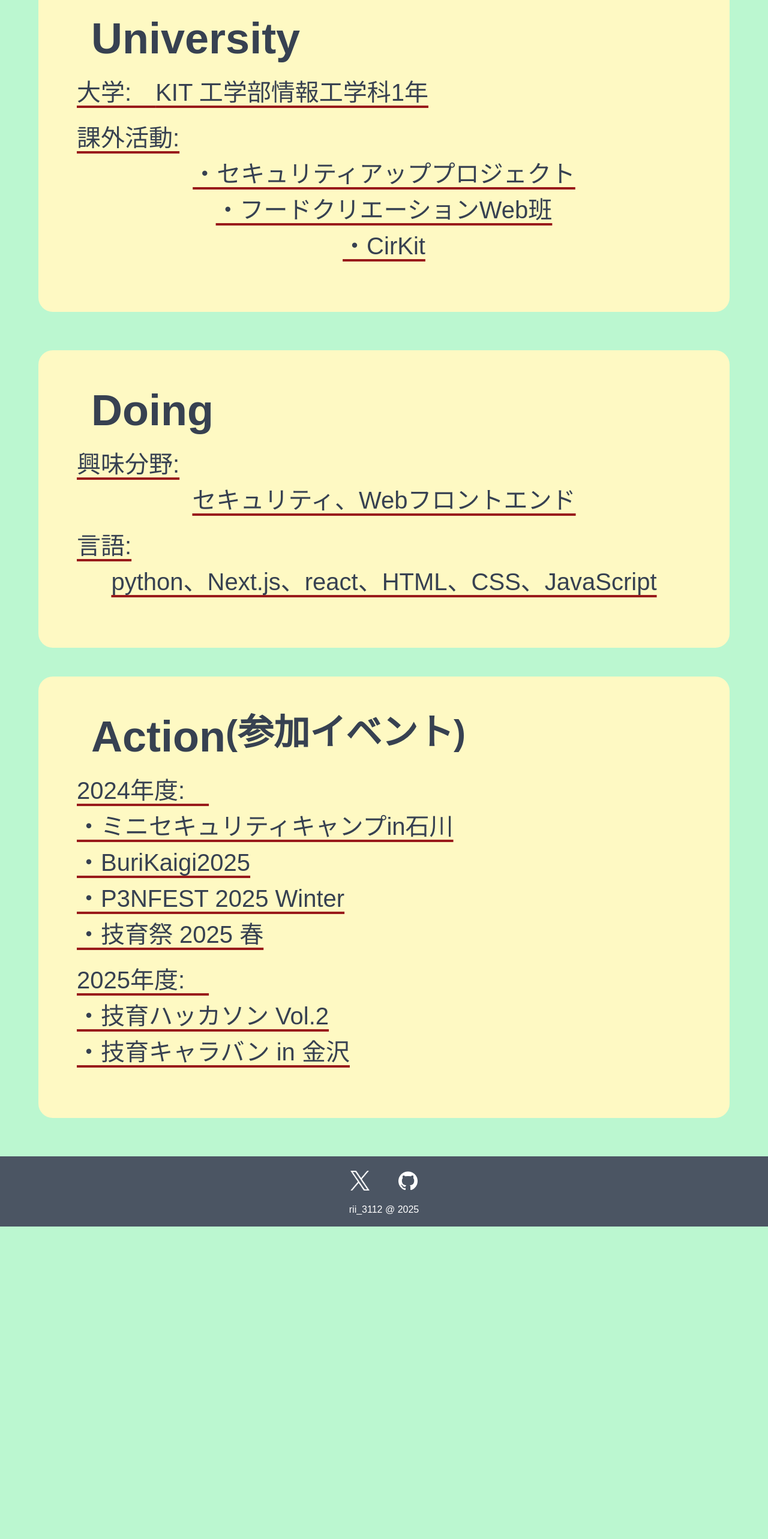
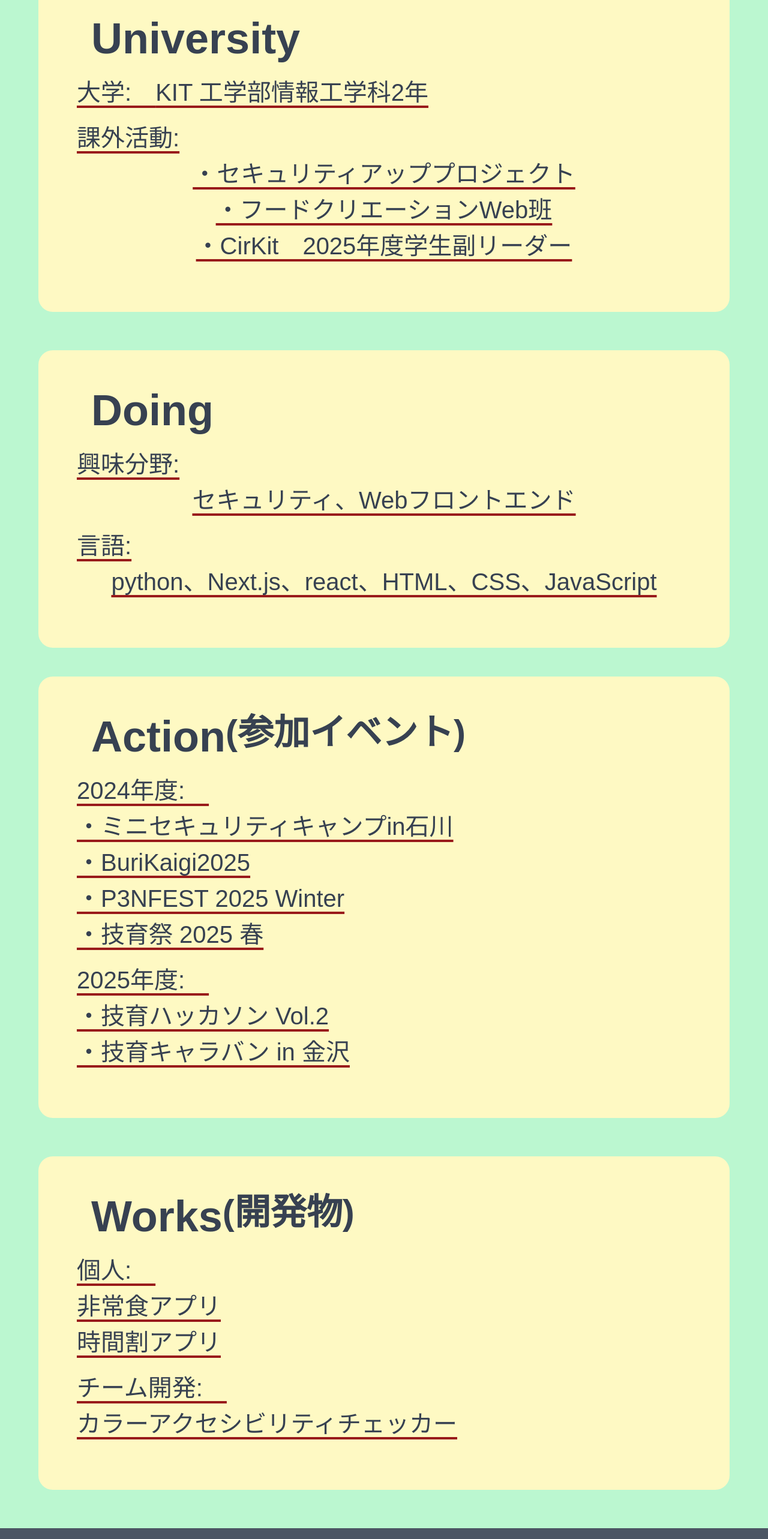
Before and after one commit to MATSUOKAAIRI/I_am_by-nextjs, a Next.js app: page / in a window 1280 px wide. Shown: the part 1620-4186 px from the top of the page at 60% size. Before the commit the page ends 3665 px from the top, so only its background shows below. Built offline with nearby package versions, Linux system fonts and the light colour scheme.

Commit message:
feat:開発物の記載

```diff
--- a/app/page.tsx
+++ b/app/page.tsx
@@ -6,12 +6,12 @@
 import University from "@/components/university/university";
 import Doing from "@/components/do/do";
 import Action from "@/components/action/action";
+import Work from "@/components/work/work";
 
 
 export default function Home() {
   return (
   <>
-
     <div id="header"></div>
     <Hero/>
     <Header/>
@@ -23,6 +23,8 @@
     <Doing/>
     <div id="action"></div>
     <Action/>
+    <div id="work"></div>
+    <Work/>
     <Footer/>
   </>
   );
--- a/components/university/university.tsx
+++ b/components/university/university.tsx
@@ -5,14 +5,14 @@
                 <h1 className="md:text-7xl text-5xl font-bold mb-6 ml-6">University</h1>
                 <div className="md:flex mb-4 underline decoration-red-800 underline-offset-8">
                     <h2 className="md:text-[40px] text-[20px]">大学:　</h2>
-                    <h3 className=" md:text-[40px] text-center text-[20px]">KIT 工学部情報工学科1年</h3>
+                    <h3 className=" md:text-[40px] text-center text-[20px]">KIT 工学部情報工学科2年</h3>
                 </div>
                 <div className='mb-4 underline decoration-red-800 underline-offset-8'>
                     <h3 className="md:text-[40px] text-[20px] text-left">課外活動:</h3>
                     <div className="items-center flex flex-col text-start w-full ">
                         <p className="text-center md:text-[40px] text-[20px]">・セキュリティアッププロジェクト</p>
                         <p className="text-center md:text-[40px] text-[20px]">・フードクリエーションWeb班</p>
-                        <p className="text-center md:text-[40px] text-[20px]">・CirKit</p>
+                        <p className="text-center md:text-[40px] text-[20px]">・CirKit　2025年度学生副リーダー</p>
                     </div>
                 </div>
             </div>
--- /dev/null
+++ b/components/work/ProjectCard.tsx
@@ -0,0 +1,46 @@
+import React from "react";
+
+type workcardSize = "small" | "medium" | "large";
+type workcardVariant = "default" | "elevated" | "outlined";
+
+type WorkCardProps = {
+  children: React.ReactNode;
+  size?: workcardSize;
+  variant?: workcardVariant;
+  className?: string;
+  contentClassName?: string;
+};
+
+export default function Workcard({
+  children,
+  size = "medium",
+  variant = "elevated",
+  className,
+  contentClassName,
+}: WorkCardProps) {
+  const sizeClasses: Record<workcardSize, string> = {
+    small: "max-w-sm",
+    medium: "max-w-md",
+    large: "max-w-lg",
+  };
+  const variantClasses: Record<workcardVariant, string> = {
+    default: "bg-white shadow-lg",
+    elevated: "bg-white shadow-xl hover:shadow-2xl transition-shadow",
+    outlined: "border-2 border-gray-200",
+  };
+  const baseClasses =
+    "inline-flex w-full flex-col overflow-hidden rounded-[0.5rem] border border-[#0E7490]";
+
+  return (
+    <div
+      className={` ${baseClasses} ${sizeClasses[size]} ${variantClasses[variant]} ${className || ""} `}
+    >
+      <div
+        className={`pb-3 pl-5 pr-44 pt-6 xl:pr-52 ${contentClassName || ""}`}
+      >
+        {children}
+      </div>
+      <div className="mb-4 h-px w-2/3 bg-[#155E75]" />
+    </div>
+  );
+}
--- /dev/null
+++ b/components/work/work.tsx
@@ -0,0 +1,25 @@
+import Link from "next/link";
+
+export default function  Work(){
+    return(
+<div  className="flex items-center justify-center bg-green-200 mt-8 mb-16">
+    <div className='bg-yellow-100 text-gray-700 rounded-3xl md:p-16 max-w-6xl h-5/6 w-11/12 justify-center'>
+        <div className="flex ml-6">
+            <h1 className="md:text-7xl text-5xl font-bold mb-6">Works</h1>
+            <h1 className="md:text-6xl text-4xl font-bold mb-6">(開発物)</h1>
+        </div>
+        <div className='flex flex-col justify-center mb-4 underline decoration-red-800 underline-offset-8'>
+            <p className="md:text-[40px] text-[20px]">個人:　</p>
+            <Link href="https://emergencyfood.vercel.app/"><p className="md:text-[40px] text-[20px]">非常食アプリ</p></Link>
+            <p className="md:text-[40px] text-[20px]">時間割アプリ</p>
+            <p className="md:text-[40px] text-[20px]"></p>
+            <p className="md:text-[40px] text-[20px]"></p>
+        </div>
+        <div className='flex flex-col justify-center mb-4 underline decoration-red-800 underline-offset-8'>
+            <p className="md:text-[40px] text-[20px]">チーム開発:　</p>
+            <p className="md:text-[40px] text-[20px]">カラーアクセシビリティチェッカー</p>
+        </div>
+    </div>
+</div>
+    )
+}
```
